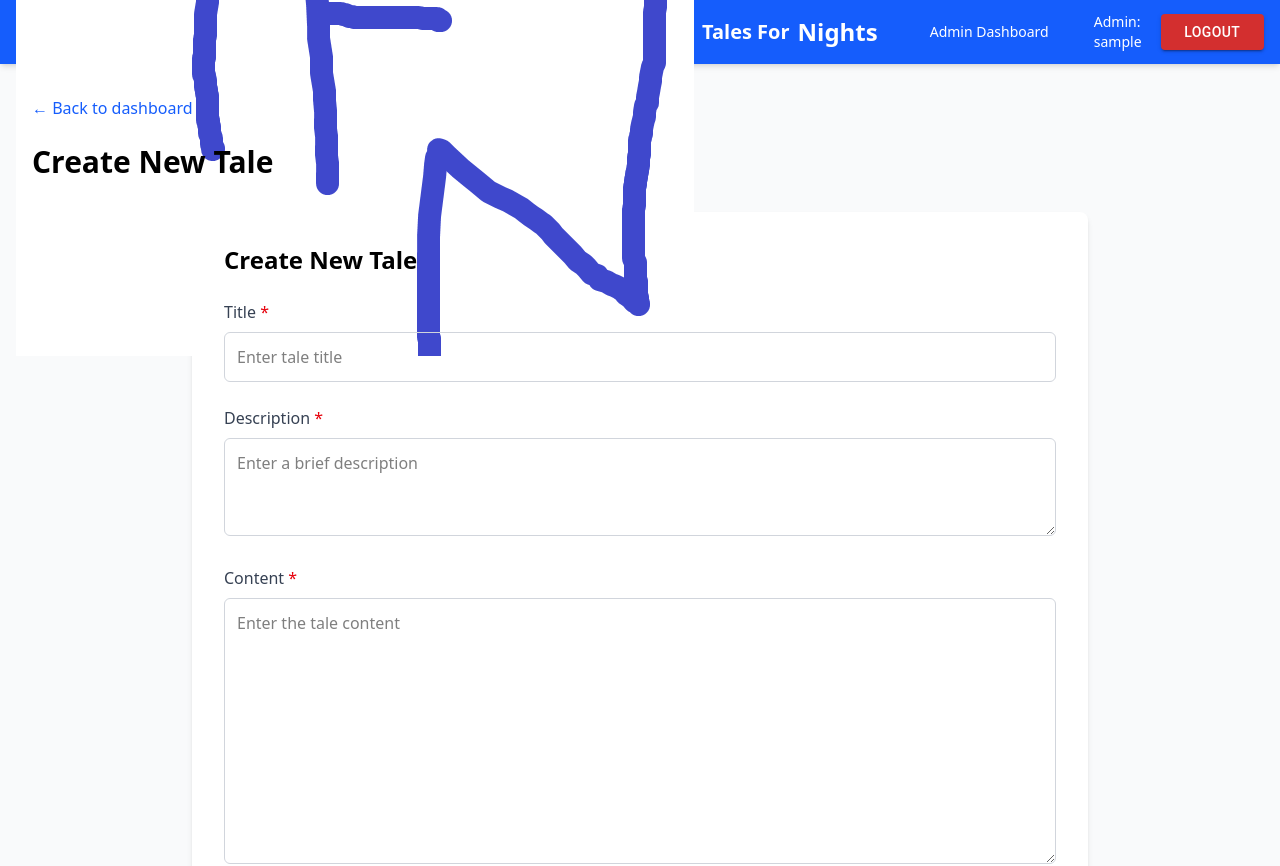
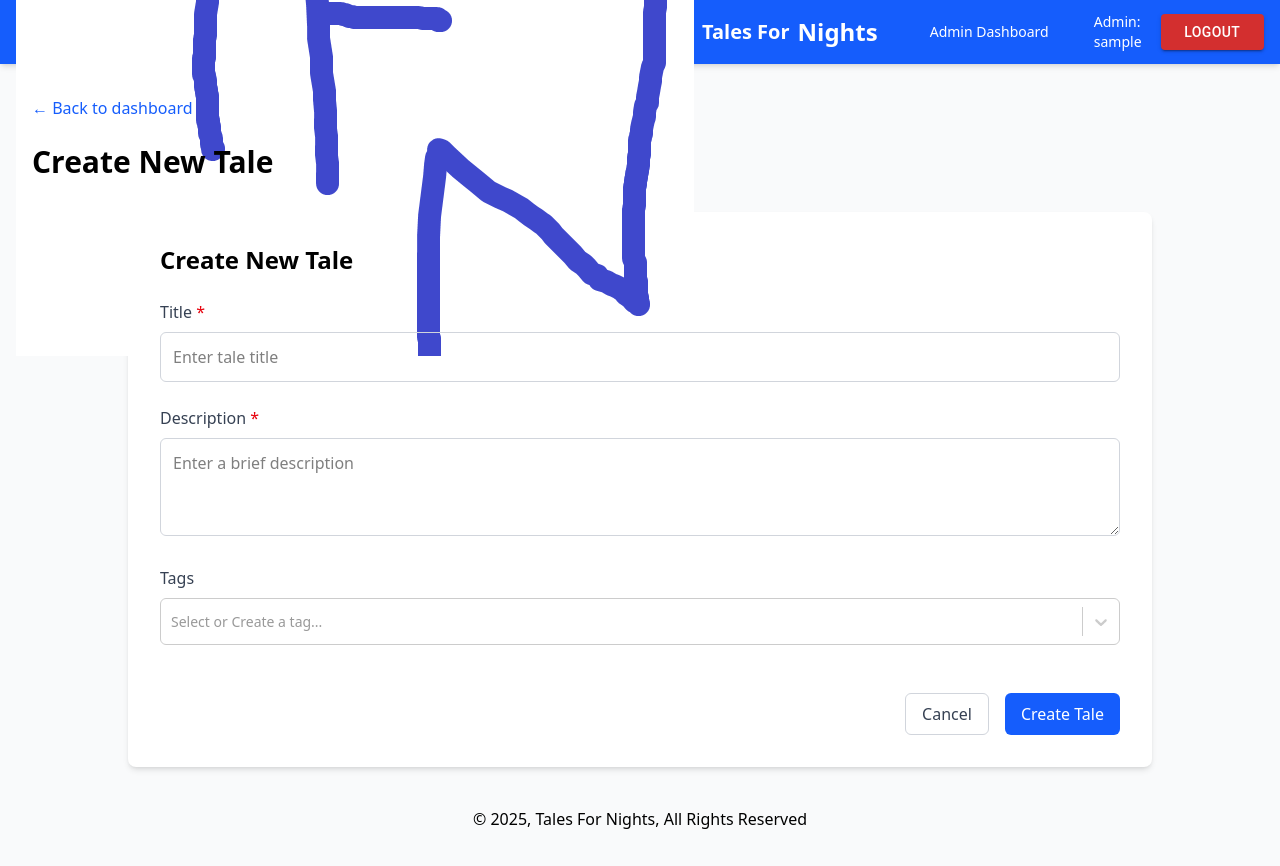
Before and after one commit to NaveenBandaru29/tales-for-nights, a Next.js app: page /admin/create in a window 1280 px wide. Shown: the top 866 px of the page. After the commit the page ends 839 px from the top, so only its background shows below. Built offline with nearby package versions, Linux system fonts and the light colour scheme; no server answers; sample sign-in values are in the browser's storage.

Commit message:
feat: added mui editor, tags in Tales

```diff
--- a/app/api/tales/[id]/route.ts
+++ b/app/api/tales/[id]/route.ts
@@ -36,12 +36,12 @@ export async function GET(request: NextRequest, { params }: any) {
     const currentCreatedAt = tale.createdAt;
 
     const prevTale = await Tale.findOne({ createdAt: { $lt: currentCreatedAt } })
-    .sort({ createdAt: -1 });
+      .sort({ createdAt: -1 });
 
     const nextTale = await Tale.findOne({ createdAt: { $gt: currentCreatedAt } })
       .sort({ createdAt: 1 });
 
-    const data = [nextTale,tale,prevTale]
+    const data = [nextTale, tale, prevTale]
     return NextResponse.json({
       success: true,
       data,
@@ -76,7 +76,7 @@ export async function PUT(request: NextRequest, { params }: any) {
 
     await connectToDatabase();
     const body = await request.json();
-    const { title, description, content } = body;
+    const { title, description, content, tags } = body;
 
     if (!title && !description && !content) {
       return NextResponse.json(
@@ -89,6 +89,7 @@ export async function PUT(request: NextRequest, { params }: any) {
     if (title) updateData.title = title;
     if (description) updateData.description = description;
     if (content) updateData.content = content;
+    updateData.tags = tags
 
     const tale = await Tale.findByIdAndUpdate(
       id,
--- a/app/api/tales/route.ts
+++ b/app/api/tales/route.ts
@@ -35,7 +35,7 @@ export async function POST(request: NextRequest) {
 
     await connectToDatabase();
     const body = await request.json();
-    const { title, description, content } = body;
+    const { title, description, content, tags } = body;
 
     if (!title || !description || !content) {
       return NextResponse.json(
@@ -48,6 +48,7 @@ export async function POST(request: NextRequest) {
       title,
       description,
       content,
+      tags
     });
 
     await tale.save();
--- a/app/components/raw/RawForm.tsx
+++ b/app/components/raw/RawForm.tsx
@@ -3,17 +3,17 @@
 import dynamic from 'next/dynamic';
 import { useCreateRawMutation } from '@/app/store/apis/rawApi';
 import { useState } from 'react';
-import {MultiValue} from "react-select"
+import { MultiValue } from "react-select"
 import SelectField from '../ui/SelectField';
 import { Loader } from '../ui/Loader';
-const CustomEditor = dynamic(()=>import('../common/CustomEditor'),{ssr:false,loading:()=><Loader loadingText='Loading Editor...'/>})
+const CustomEditor = dynamic(() => import('../common/CustomEditor'), { ssr: false, loading: () => <Loader loadingText='Loading Editor...' /> })
 
 export interface Tag {
   value: string;
   label: string;
 }
 
-export const tags:Tag[] = [
+export const tags: Tag[] = [
   { value: "in love", label: "In Love" },
   { value: "life sucks", label: "Life Sucks" },
   { value: "feel pain", label: "Feel Pain" },
@@ -24,26 +24,27 @@ export const tags:Tag[] = [
   { value: "corporate coolie", label: "Corporate Coolie" },
   { value: "isn't it funny", label: "Isn't It Funny" },
   { value: "socho zara", label: "Socho Zara" },
+  { value: "anime", label: "Anime" },
 
 ];
 
-export default function RawForm({handleFormClose}:{handleFormClose:()=>void}) {
+export default function RawForm({ handleFormClose }: { handleFormClose: () => void }) {
   const [content, setContent] = useState('');
-  const [selectedTags,setSelectedTags] = useState<MultiValue<Tag>>([])
+  const [selectedTags, setSelectedTags] = useState<MultiValue<Tag>>([])
   const [createRaw, { isLoading }] = useCreateRawMutation();
 
-  const handleTagsChange = (newValues:MultiValue<Tag>) => {
+  const handleTagsChange = (newValues: MultiValue<Tag>) => {
     setSelectedTags(newValues)
   }
 
   const handleSubmit = async (e: React.FormEvent) => {
     e.preventDefault();
     if (!content.trim()) return;
-	  	const allTags = selectedTags.map((tag:Tag)=>tag.label) || []
+    const allTags = selectedTags.map((tag: Tag) => tag.label) || []
     const rawData = {
       content,
       pinned: false,
-			tags:allTags
+      tags: allTags
     }
     try {
       await createRaw(rawData).unwrap();
@@ -80,7 +81,7 @@ export default function RawForm({handleFormClose}:{handleFormClose:()=>void}) {
           options={tags}
           value={selectedTags}
           onChange={handleTagsChange}
-          placeholder="Select or Create an tag..."
+          placeholder="Select or Create a tag..."
         />
       </div>
 
--- /dev/null
+++ b/app/components/tales/TaleEditor.tsx
@@ -0,0 +1,70 @@
+import React from 'react';
+import Box from '@mui/material/Box';
+import Tabs from '@mui/material/Tabs';
+import Tab from '@mui/material/Tab';
+import Typography from '@mui/material/Typography';
+import dynamic from 'next/dynamic';
+import { Loader } from '../ui/Loader';
+const EditorTextReadOnly = dynamic(() => import('../common/CustomEditor/EditorTextReadOnly'),
+    { ssr: false, loading: () => <Loader loadingText='Loading Editor...' /> })
+
+const CustomEditor = dynamic(() => import('../common/CustomEditor'), {
+    ssr: false,
+    loading: () => <Loader loadingText="Loading Editor..." />,
+});
+
+interface TaleEditorProps {
+    content: string;
+    setContent: (content: string) => void;
+}
+
+interface TabPanelProps {
+    children?: React.ReactNode;
+    value: number;
+    index: number;
+}
+
+function TabPanel({ children, value, index, ...other }: TabPanelProps) {
+    return (
+        <div
+            role="tabpanel"
+            hidden={value !== index}
+            id={`tab-panel-${index}`}
+            aria-labelledby={`tab-${index}`}
+            {...other}
+        >
+            {value === index && (
+                <Box sx={{ p: 2 }}>
+                    <Typography component="div">{children}</Typography>
+                </Box>
+            )}
+        </div>
+    );
+}
+
+const TaleEditor = ({ content, setContent }: TaleEditorProps) => {
+    const [tabIndex, setTabIndex] = React.useState(0);
+
+    const handleTabChange = (event: React.SyntheticEvent, newValue: number) => {
+        setTabIndex(newValue);
+    };
+
+    return (
+        <Box sx={{ width: '100%' }}>
+            <Tabs value={tabIndex} onChange={handleTabChange} aria-label="editor preview tabs">
+                <Tab label="Editor" id="tab-0" aria-controls="tab-panel-0" />
+                <Tab label="Preview" id="tab-1" aria-controls="tab-panel-1" />
+            </Tabs>
+
+            <TabPanel value={tabIndex} index={0}>
+                <CustomEditor content={content} setContent={setContent} />
+            </TabPanel>
+
+            <TabPanel value={tabIndex} index={1}>
+                <EditorTextReadOnly content={content} />
+            </TabPanel>
+        </Box>
+    );
+};
+
+export default TaleEditor;
--- a/app/components/tales/TaleForm.tsx
+++ b/app/components/tales/TaleForm.tsx
@@ -4,20 +4,38 @@
 
 import { useState, useEffect } from 'react';
 import { useRouter } from 'next/navigation';
-import { TaleFormData } from '../../types';
+import { Tag, TaleFormData } from '../../types';
 import { useCreateTaleMutation, useUpdateTaleMutation, useGetTaleByIdQuery } from '../../store/apis/talesApi';
 import { Loader } from '../ui/Loader';
+import TaleEditor from './TaleEditor';
+import { MultiValue } from 'react-select';
+import SelectField from '../ui/SelectField';
+
 
 interface TaleFormProps {
   id?: string;
   isEdit?: boolean;
 }
 
+export const tags: Tag[] = [
+  { value: "Sad Before Bed", label: "Sad Before Bed" },
+  { value: "Alone Together", label: "Alone Together" },
+  { value: "Lost Letter", label: "Lost Letter" },
+  { value: "Secret Diary", label: "Secret Diary" },
+  { value: "Grief & Growth", label: "Grief & Growth" },
+  { value: "Love — Soft Chaos", label: "Love — Soft Chaos" },
+  { value: "Thought Threads", label: "Thought Threads" },
+  { value: "Slice of Life", label: "Slice of Life" },
+  { value: "Life between Lines", label: "Life between Lines" },
+
+];
+
 export default function TaleForm({ id, isEdit = false }: TaleFormProps) {
   const [formData, setFormData] = useState<TaleFormData>({
     title: '',
     description: '',
-    content: ''
+    content: '',
+    tags: []
   });
 
   const [formErrors, setFormErrors] = useState({
@@ -33,18 +51,29 @@ export default function TaleForm({ id, isEdit = false }: TaleFormProps) {
   const { data, isLoading: isFetching } = useGetTaleByIdQuery(id || '', {
     skip: !id || !isEdit
   });
-  const [, tale, ] =
+  const [, tale,] =
     data && data?.length > 0 ? data : [null, null, null];
+  const [selectedTags, setSelectedTags] = useState<MultiValue<Tag>>([])
   const isLoading = isCreating || isUpdating || isFetching;
   const error = createError || updateError;
+
+  const handleTagsChange = (newValues: MultiValue<Tag>) => {
+    setFormData((prev) => ({
+      ...prev,
+    }));
+    setSelectedTags(newValues)
+  }
 
   useEffect(() => {
     if (tale && isEdit) {
       setFormData({
         title: tale.title,
         description: tale.description,
-        content: tale.content
+        content: tale.content,
+        tags: tale.tags
       });
+      console.log(tale?.tags/* .map(tag => ({ value: tag, label: tag })) */)
+      setSelectedTags(tale?.tags?.map(tag => ({ value: tag, label: tag })) || [])
     }
   }, [tale, isEdit]);
 
@@ -81,7 +110,7 @@ export default function TaleForm({ id, isEdit = false }: TaleFormProps) {
     const { name, value } = e.target;
     setFormData((prev) => ({
       ...prev,
-      [name]: value
+      [name]: value,
     }));
 
     // Clear error when typing
@@ -93,18 +122,33 @@ export default function TaleForm({ id, isEdit = false }: TaleFormProps) {
     }
   };
 
+  const setContent = (value: string) => {
+
+    setFormData((prev) => ({
+      ...prev,
+      content: value
+    }))
+    if (formErrors["content"]) {
+      setFormErrors((prev) => ({
+        ...prev,
+        content: ''
+      }));
+    }
+  }
+
   const handleSubmit = async (e: React.FormEvent) => {
     e.preventDefault();
 
     if (!validateForm()) {
       return;
     }
-
+    const taleData = { ...formData, tags: selectedTags.map(tag => tag.label) }
+    console.log(taleData)
     try {
       if (isEdit && id) {
-        await updateTale({ id, taleData: formData }).unwrap();
+        await updateTale({ id, taleData }).unwrap();
       } else {
-        await createTale(formData).unwrap();
+        await createTale(taleData).unwrap();
       }
       router.push('/admin');
     } catch (err) {
@@ -119,8 +163,8 @@ export default function TaleForm({ id, isEdit = false }: TaleFormProps) {
   }
 
   return (
-    <div className="max-w-4xl mx-auto bg-white rounded-lg shadow-md overflow-hidden">
-      <div className="p-8">
+    <div className="max-w-5xl mx-auto bg-white rounded-lg shadow-md overflow-hidden">
+      <div className="p-6 sm:p-8">
         <h2 className="text-2xl font-bold mb-6">
           {isEdit ? 'Edit Tale' : 'Create New Tale'}
         </h2>
@@ -131,8 +175,8 @@ export default function TaleForm({ id, isEdit = false }: TaleFormProps) {
           </div>
         )}
 
-        <form onSubmit={handleSubmit}>
-          <div className="mb-6">
+        <form onSubmit={handleSubmit} className='flex flex-col gap-6'>
+          <div>
             <label htmlFor="title" className="block text-gray-700 mb-2">
               Title <span className="text-red-600">*</span>
             </label>
@@ -142,8 +186,7 @@ export default function TaleForm({ id, isEdit = false }: TaleFormProps) {
               name="title"
               value={formData.title}
               onChange={handleChange}
-              className={`w-full p-3 border rounded-md focus:outline-none focus:ring-2 focus:ring-blue-500 ${
-                formErrors.title ? 'border-red-500' : 'border-gray-300'
+              className={`w-full p-3 border rounded-md focus:outline-none focus:ring-2 focus:ring-blue-500 ${formErrors.title ? 'border-red-500' : 'border-gray-300'
                 }`}
               placeholder="Enter tale title"
             />
@@ -152,7 +195,7 @@ export default function TaleForm({ id, isEdit = false }: TaleFormProps) {
             )}
           </div>
 
-          <div className="mb-6">
+          <div>
             <label htmlFor="description" className="block text-gray-700 mb-2">
               Description <span className="text-red-600">*</span>
             </label>
@@ -162,8 +205,7 @@ export default function TaleForm({ id, isEdit = false }: TaleFormProps) {
               value={formData.description}
               onChange={handleChange}
               rows={3}
-              className={`w-full p-3 border rounded-md focus:outline-none focus:ring-2 focus:ring-blue-500 ${
-                formErrors.description ? 'border-red-500' : 'border-gray-300'
+              className={`w-full p-3 border rounded-md focus:outline-none focus:ring-2 focus:ring-blue-500 ${formErrors.description ? 'border-red-500' : 'border-gray-300'
                 }`}
               placeholder="Enter a brief description"
             />
@@ -171,9 +213,22 @@ export default function TaleForm({ id, isEdit = false }: TaleFormProps) {
               <p className="mt-1 text-red-600 text-sm">{formErrors.description}</p>
             )}
           </div>
+          <div >
+            <label htmlFor="description" className="block text-gray-700 mb-2">
+              Tags {/* <span className="text-red-600">*</span> */}
+            </label>
+            <SelectField
+              isMulti
+              isClearable
+              options={tags}
+              value={selectedTags}
+              onChange={handleTagsChange}
+              placeholder="Select or Create a tag..."
+            />
+          </div>
 
-          <div className="mb-6">
-            <label htmlFor="content" className="block text-gray-700 mb-2">
+          <div>
+            {/* <label htmlFor="content" className="block text-gray-700 mb-2">
               Content <span className="text-red-600">*</span>
             </label>
             <textarea
@@ -182,11 +237,13 @@ export default function TaleForm({ id, isEdit = false }: TaleFormProps) {
               value={formData.content}
               onChange={handleChange}
               rows={10}
-              className={`w-full p-3 border rounded-md focus:outline-none focus:ring-2 focus:ring-blue-500 ${
-                formErrors.content ? 'border-red-500' : 'border-gray-300'
+              className={`w-full p-3 border rounded-md focus:outline-none focus:ring-2 focus:ring-blue-500 ${formErrors.content ? 'border-red-500' : 'border-gray-300'
                 }`}
               placeholder="Enter the tale content"
-            />
+            /> */}
+
+            {/* <CustomEditor content={formData.content} setContent={setContent} /> */}
+            {formData.content && <TaleEditor content={formData.content} setContent={setContent} />}
             {formErrors.content && (
               <p className="mt-1 text-red-600 text-sm">{formErrors.content}</p>
             )}
--- a/app/models/Tale.ts
+++ b/app/models/Tale.ts
@@ -5,6 +5,7 @@ export interface ITale extends Document {
   title: string;
   description: string;
   content: string;
+  tags: string[];
   createdAt: Date;
   updatedAt: Date;
 }
@@ -14,6 +15,10 @@ const TaleSchema: Schema = new Schema(
     title: { type: String, required: true },
     description: { type: String, required: true },
     content: { type: String, required: true },
+    tags: {
+      type: [String], // Define as an array of strings
+      default: [], // Default is an empty array
+    },
   },
   { timestamps: true }
 );
```
Also changed, not shown: app/components/admin/AdminManageCard.tsx (+5 -3 lines), app/components/raw/RawItem.tsx (+8 -14 lines), app/components/tales/TaleCard.tsx (+21 -1 lines), app/components/tales/TaleDetail.tsx (+33 -13 lines), app/types/index.ts (+6 -1 lines). Lines whose indentation alone changed are shown as unchanged.
